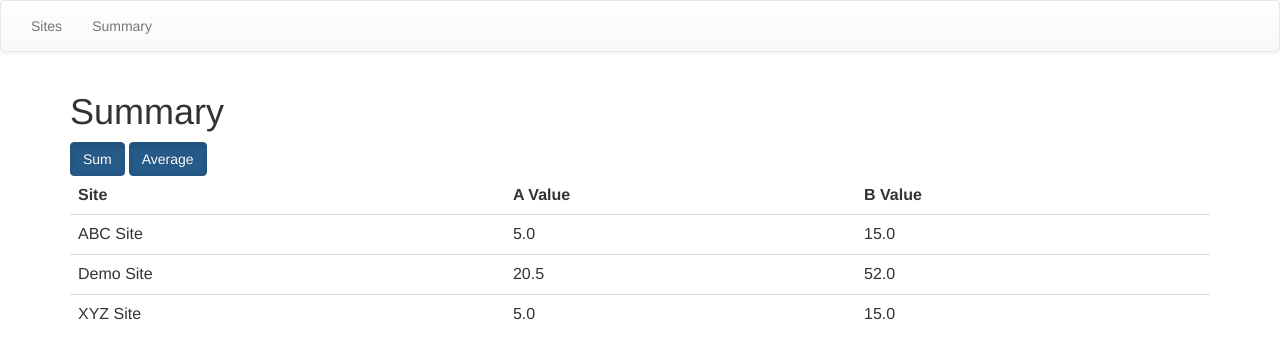
After one commit to AmitSama/DemoInterVw, a Django app: page /summary-average/ in a window 1280 px wide. The commit adds this page. Shown: the top 359 px of the page. Run offline with Django 3.2, Linux system fonts and the light colour scheme; data comes from the database, SQL or seed files in the repository; some libraries are stand-ins or nearby versions.

Commit message:
average link working

```diff
--- a/demoapp/templates/demoapp/base.html
+++ b/demoapp/templates/demoapp/base.html
@@ -12,7 +12,7 @@
 		<nav class="navbar navbar-default">
 			<div id="navbar" class="navbar-collapse" collapse>
 				<ul class="nav navbar-nav">
-					<li class="active" role="presentation">
+					<li role="presentation">
 						<a href="/sites">Sites</a>
 					</li>
 					<li role="presentation">
--- /dev/null
+++ b/demoapp/templates/demoapp/summary_average.html
@@ -0,0 +1,41 @@
+{% extends "demoapp/base.html" %}
+
+{% block content %}
+	<h1>Summary</h1>
+	<a href="/summary">
+		<button type="button" class="btn btn-primary active">Sum</button>
+	</a>
+	<a href="/summary-average">
+		<button type="button" class="btn btn-primary active">Average</button>
+	</a>
+	<table class="table">
+		<thead>
+			<tr>
+				<td>
+					<strong>Site</strong>
+				</td>
+				<td>
+					<strong>A Value</strong>
+				</td>
+				<td>
+					<strong>B Value</strong>
+				</td>
+			</tr>
+		</thead>
+		<tbody>
+			{% for site in sites %}
+				<tr>
+					<td>
+						{{ site.name }}
+					</td>
+					<td>
+						{{ site.a_v }}
+					</td>
+					<td>
+						{{ site.b_v }}
+					</td>
+				</tr>
+			{% endfor %}
+		</tbody>
+	</table>
+{% endblock content %}
--- a/demoapp/urls.py
+++ b/demoapp/urls.py
@@ -4,5 +4,6 @@ from . import views
 urlpatterns = [
     url(r'^sites/', views.show_all_sites),
     url(r'^sites/(?P<pk>[0-9]+)/$', views.site_details),
-    url(r'^summary/', views.summary),
+    url(r'^summary/$', views.summary),
+    url(r'^summary-average/$', views.summary_average),
 ]
--- a/demoapp/views.py
+++ b/demoapp/views.py
@@ -18,12 +18,12 @@ def site_details(request, pk):
 
 
 def summary(request):
+	sites = Site.objects.values('name').annotate(sum_a=Sum('a_val'),sum_b=Sum('b_val'))
+	return render(request, 'demoapp/summary.html', {'sites':sites})
 
-	# calculating the count of website
-	site_count = Site.objects.raw('SELECT id, COUNT(name) AS count FROM demoapp_site GROUP BY `name`')
-	sites = Site.objects.values('name').annotate(sum_a=Sum('a_val'),sum_b=Sum('b_val'))
+def summary_average(request):
+	sites = Site.objects.raw('SELECT id, name, AVG(a_val) AS a_v, AVG(b_val) AS b_v FROM demoapp_site GROUP BY `name`')
 	#for s in sites:
-	#	print "\nAMIT ++++++++++++++++++++++++++++++++++++++++++++++++++++++++++++++++++++++++++++%s %d %d" %(s['name'], s['sum_a'],s['sum_b'])
-
-	return render(request, 'demoapp/summary.html', {'sites':sites})
+	#	print "\nAMIT ++++++++++++++++++%s ----%.2f --- %.2f" %(s.name, s.a_v, s.b_v)
+	return render(request, 'demoapp/summary_average.html', {'sites':sites})
 # Create your views here.
```
